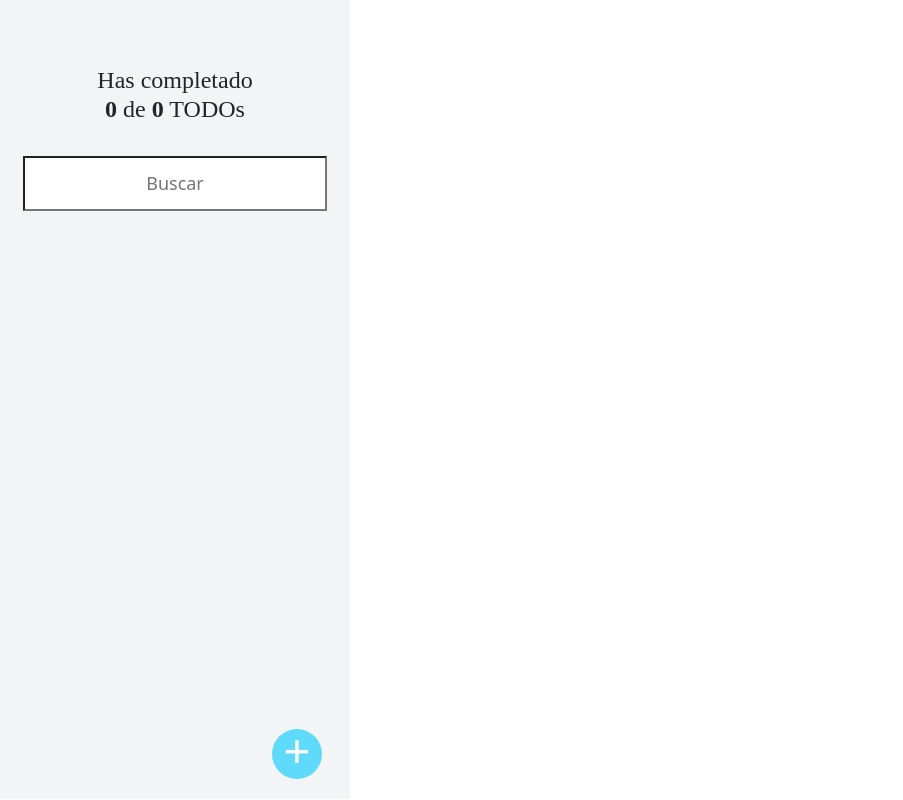
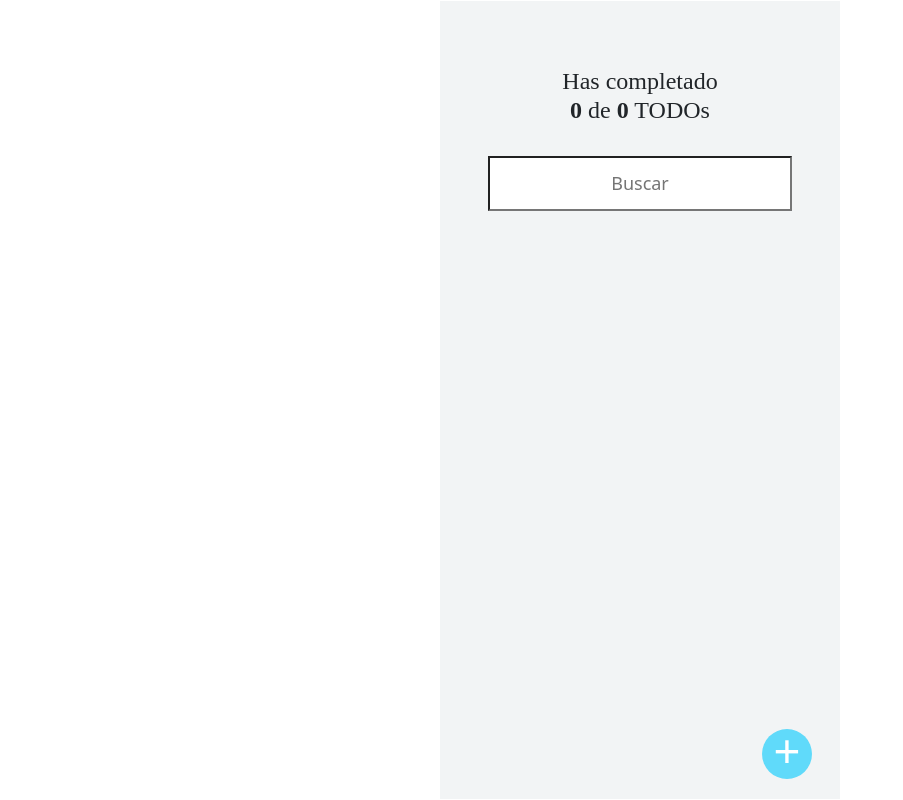
Before and after one commit to BrayanAlexisAC/reactjs_training, a React (Create React App) app: page / in a window 1280 px wide. Shown: the whole page, without its empty margins (0-903 px from the left). Built offline with nearby package versions, Linux system fonts and the light colour scheme.

Commit message:
Added styles to adapt container APP in different aspect relations

```diff
--- a/src/assets/styles/TodoContainer.css
+++ b/src/assets/styles/TodoContainer.css
@@ -4,7 +4,8 @@
   justify-content: center;
   text-align: center;
   align-items: center;
-  width: 350px;
+  width: 100vw;
+  max-width: 400px;
   background-color: #f2f4f5;
   position: absolute;
   padding-bottom: 36px;
--- /dev/null
+++ b/src/assets/styles/TodoMachine.css
@@ -0,0 +1,8 @@
+.todoMachineWarapper{
+  min-width: 100vw;
+  min-height: 100vh;
+  display: flex;
+  flex-direction: column;
+  justify-content: center;
+  align-items: center;
+}
--- a/src/components/TodoContainer.jsx
+++ b/src/components/TodoContainer.jsx
@@ -21,7 +21,6 @@ function TodoContainer() {
     'div',
     {className : 'todoContainer'},
     <React.Fragment>
-      {/* Modals */}
       <TodoMessage />
       <TodoCounter />
       <TodoSearch />
--- a/src/pages/todoMachine/App.jsx
+++ b/src/pages/todoMachine/App.jsx
@@ -2,10 +2,12 @@ import React from 'react'
 import { TodoContainer } from '../../components/TodoContainer'
 import { TodoProvider } from '../../contexts/TodoContext'
 
-
+import '../../assets/styles/TodoMachine.css'
 
 function App() {
-  return (
+  return React.createElement(
+    'div',
+    {className: 'todoMachineWarapper'},
     <TodoProvider>
       <TodoContainer/>
     </TodoProvider>
```
